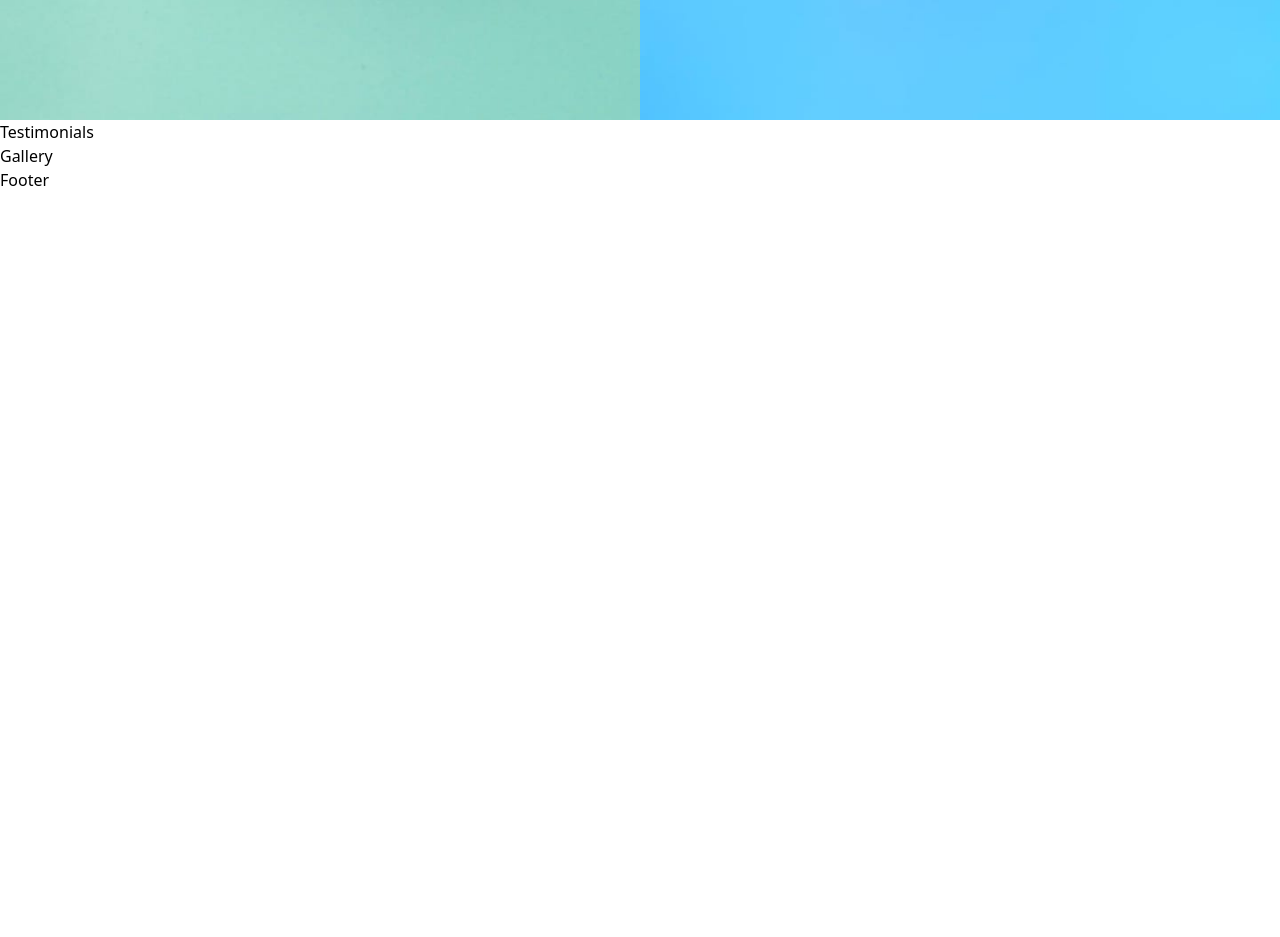
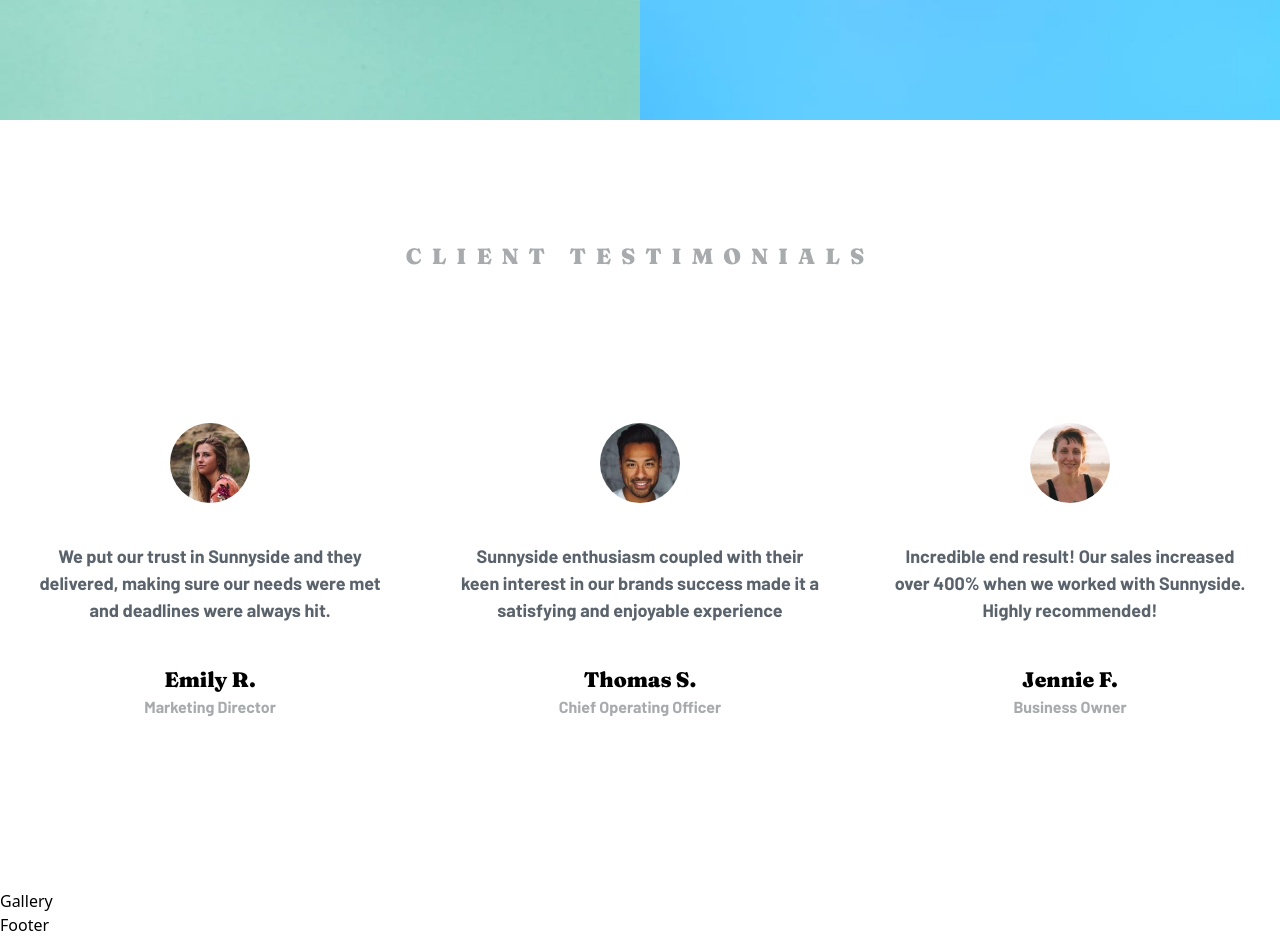
Before and after one commit to Mut1s0/sunnyside-agency-landing-page, a React (Vite) app: page / in a window 1280 px wide. Shown: the part 2280-3217 px from the top of the page. Before the commit the page ends 2472 px from the top, so only its background shows below. Built offline with nearby package versions, Linux system fonts and the light colour scheme; the HTML template or start-up script is replaced by a standard one.

Commit message:
Added testimonials component

```diff
--- a/src/components/Testimonials.jsx
+++ b/src/components/Testimonials.jsx
@@ -1,7 +1,41 @@
+import { testimonials } from "../constants";
 
 function Testimonials() {
+
     return(
-        <h1>Testimonials</h1>
+
+        <section>
+
+            <div className="py-[120px]">
+
+                <h1 className="text-center uppercase text-[22px] font-fraunces font-blackFraunces text-grayishBlue tracking-[10px]">client testimonials</h1>
+
+                <div className="flex flex-wrap items-center justify-center gap-[70px] mt-[100px]">
+
+                    {testimonials.map((test) => (
+
+                        <div key={test.id} className="flex flex-col items-center justify-center gap-[40px] text-center py-[50px] w-[360px]">
+
+                            <img src={test.icon} alt="Testimony profile" className="rounded-full w-[80px]" />
+
+                            <p className="font-barlow font-semiBoldBarlow text-veryDarkGrayishBlue text-[18px]">{test.testimony}</p>
+
+                            <div className="">
+
+                                <span className="font-fraunces font-blackFraunces text-[21px]">{test.name}</span>
+                                <p className="font-barlow font-semiBoldBarlow text-grayishBlue">{test.position}</p>
+
+                            </div>
+
+                        </div>
+
+                    ))}
+
+                </div>
+
+            </div>
+
+        </section>
     )
 }
 
```
